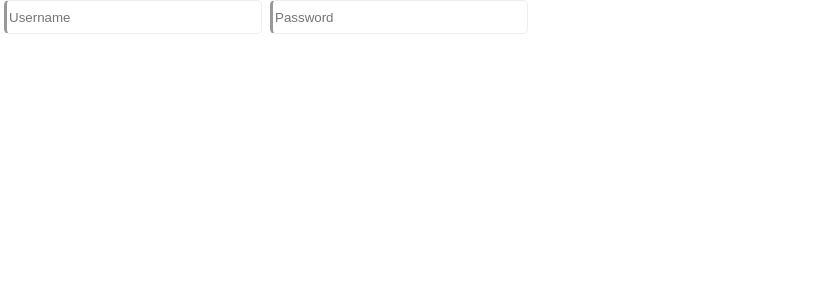
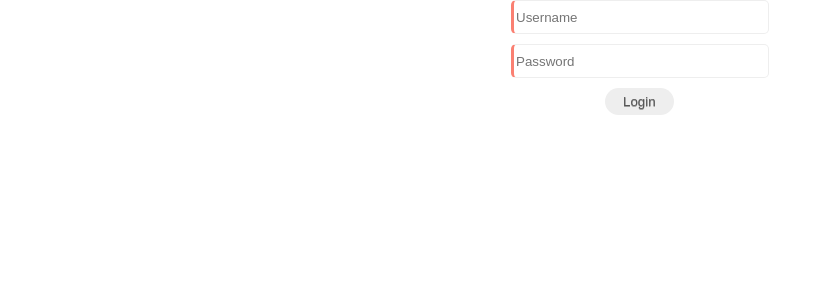
Before and after one commit to daniel08s/worst-parking, a React (Create React App) app in the folder client/: page /signin in a window 1280 px wide. Shown: the top 300 px of the page, without its empty margins (0-828 px from the left). Built offline with nearby package versions, Linux system fonts and the light colour scheme.

Commit message:
Change layout in Signin & Register. Changes in styles. Add Error component

```diff
--- a/client/package.json
+++ b/client/package.json
@@ -3,13 +3,13 @@
   "version": "0.1.0",
   "private": true,
   "dependencies": {
-    "apollo-boost": "^0.1.21",
+    "apollo-boost": "^0.1.22",
     "formik": "^1.3.2",
     "graphql": "^14.0.2",
     "jwt-decode": "^2.2.0",
-    "react": "^16.6.3",
+    "react": "^16.7.0-alpha.2",
     "react-apollo": "^2.3.1",
-    "react-dom": "^16.6.3",
+    "react-dom": "^16.7.0-alpha.2",
     "react-router-dom": "^4.3.1",
     "react-scripts": "2.1.1",
     "styled-components": "^4.1.1"
--- a/client/src/components/Auth/Register.js
+++ b/client/src/components/Auth/Register.js
@@ -1,69 +1,71 @@
-import React from 'react';
-import { Formik } from 'formik';
+import React, { useState } from 'react';
+import { Mutation } from 'react-apollo';
 
 import { RegisterForm, Input, Button } from '../Styles';
 import { REGISTER_USER } from '../../queries';
-
-const initialValues = {
-  username: "",
-  email: "",
-  password: "",
-  passwordConfirmation: ""
-};
+import Error from '../Error';
 
 export default () => {
+  const [username, setUsername] = useState('');
+  const [email, setEmail] = useState('');
+  const [password, setPassword] = useState('');
+  const [passwordConf, setPasswordConf] = useState('');
+
+  const handleSubmit = event => {
+    event.preventDefault();
+  };
+
+  const validate = () => {
+    const required = username && email && password && password === passwordConf;
+    const emailValid = email.match(/^([\w.%+-]+)@([\w-]+\.)+([\w]{1,})$/i);
+    return required && emailValid;
+  };
+
   return (
-    <Formik
-      initialValues={initialValues}
-      /* validate={{}}
-      onSubmit={} */
+    <Mutation
+      mutation={REGISTER_USER}
+      variables={{ username, email, password }}
     >
-      {props => {
-        const {
-          isSubmitting,
-          errors,
-          handleChange,
-          handleSubmit,
-        } = props;
-
-        return (
+      {({ loading, data, error }) => (
           <RegisterForm>
             <Input
               name="username"
               placeholder="Username"
               type="text"
-              onChange={handleChange}
+              onChange={e => setUsername(e.target.value)}
               required
             />
             <Input
               name="email"
               placeholder="Email address"
               type="email"
-              onChange={handleChange}
+              onChange={e => setEmail(e.target.value)}
+              required
             />
             <Input
               type="password"
               name="password"
               placeholder="Password"
-              onChange={handleChange}
+              onChange={e => setPassword(e.target.value)}
               required
             />
             <Input
               type="password"
               name="passwordConfirmation"
               placeholder="Confirm password"
-              onChange={handleChange}
+              onChange={e => setPasswordConf(e.target.value)}
               required
             />
           <Button
             type="submit"
-            disabled={true}
+            disabled={loading || !validate()}
+            onSubmit={handleSubmit}
           >
-            Submit
+            Register
           </Button>
-          </RegisterForm>
-        );
-      }}
-    </Formik>
+          {error &&  <Error error={error} />}
+        </RegisterForm>
+      )}
+    </Mutation>
   );
 };
--- a/client/src/components/Auth/Signin.js
+++ b/client/src/components/Auth/Signin.js
@@ -1,45 +1,53 @@
-import React from 'react';
-import { Formik } from 'formik';
+import React, { useState } from 'react';
+import { Mutation } from 'react-apollo';
 
-import { SigninForm, Input } from '../Styles';
+import { SigninForm, Input, Button } from '../Styles';
+import { SIGNIN_USER } from '../../queries';
+import Error from '../Error';
 
-const initialValues = {
-  username: "",
-  password: "",
+export default () => {
+  const [username, setUsername] = useState('');
+  const [password, setPassword] = useState('');
+
+  const handleSubmit = event => {
+    event.preventDefault();
   };
 
-export default () => {
-  return (
-    <Formik
-      initialValues={initialValues}
-      /* validate={{}}
-      onSubmit={} */
-    >
-      {props => {
-        const {
-          isSubmitting,
-          errors,
-          handleChange,
-          handleSubmit,
-        } = props;
+  const validate = () => username && password ? true : false;
 
   return (
-          <SigninForm>
+    <Mutation
+      mutation={SIGNIN_USER}
+      variables={{ username, password }}
+    >
+      {({ loading, data, error }) => (
+        <SigninForm onSubmit={handleSubmit}>
           <Input
             name="username"
             placeholder="Username"
             type="text"
-              onChange={handleChange}
+            onChange={e => setUsername(e.target.value)}
+            value={username}
+            required
           />
           <Input
             type="password"
             name="password"
             placeholder="Password"
-              onChange={handleChange}
+            onChange={e => setPassword(e.target.value)}
+            value={password}
+            required
           />
+          <Button
+            type="submit"
+            disabled={loading || !validate()}
+            onSubmit={handleSubmit}
+          >
+            Login
+          </Button>
+          {error &&  <Error error={error} />}
         </SigninForm>
-        );
-      }}
-    </Formik>
+      )}
+    </Mutation>
   );
 };
--- /dev/null
+++ b/client/src/components/Error.js
@@ -0,0 +1,5 @@
+import React from 'react';
+
+const Error = ({ error }) => <p><span role="img" aria-label="Red Cross Mark">❌</span> {error.message}</p>;
+
+export default Error;
--- a/client/src/components/Styles/index.js
+++ b/client/src/components/Styles/index.js
@@ -1,11 +1,18 @@
-import styled, { css } from 'styled-components';
+import styled from 'styled-components';
 
 export const SigninForm = styled.form`
+  display: grid;
+  grid-template-columns: auto;
+  grid-template-rows: 1fr;
+  grid-gap: 10px;
+  justify-items: center;
+  justify-content: center;
 `;
 
 export const RegisterForm = styled.form`
   display: grid;
   grid-template-columns: auto;
+  grid-template-rows: 1fr;
   grid-gap: 10px;
   justify-items: center;
   justify-content: center;
@@ -20,6 +27,8 @@ export const Input = styled.input`
   border-left: 3px solid;
   border-radius: 5px;
   transition: border-color .5s ease-out;
+  align-self: center;
+  justify-self: center;
 
   :required {
     border-left-color: palegreen;
@@ -33,7 +42,7 @@ export const Input = styled.input`
     border-left-color: salmon;
   }
 
-  :required:focus:valid {
+  /* :required:focus:valid {
     background: url("/images/check.svg") no-repeat 95% 50%;
     background-size: 25px;
   }
@@ -41,7 +50,7 @@ export const Input = styled.input`
   :focus:invalid {
     background: url("/images/tnt.svg") no-repeat 95% 50%;
     background-size: 25px;
-  }
+  } */
 `;
 
 export const Button = styled.button`
@@ -60,10 +69,12 @@ export const Button = styled.button`
 
   :hover {
     border-color: rgba(30,200,30,1);
+    cursor: pointer;
   }
 
   :disabled:hover {
     border-color: rgba(200,50,50,1);
+    cursor: not-allowed;
   }
 
   @media all and (max-width:30em) {
--- a/client/src/index.css
+++ b/client/src/index.css
@@ -1,5 +1,7 @@
-body {
+body, html {
   margin: 0;
+  height: 100%;
+  width: 100%;
   padding: 0;
   font-family: -apple-system, BlinkMacSystemFont, "Segoe UI", "Roboto", "Oxygen",
     "Ubuntu", "Cantarell", "Fira Sans", "Droid Sans", "Helvetica Neue",
--- a/client/src/queries/index.js
+++ b/client/src/queries/index.js
@@ -7,6 +7,20 @@ export const GET_ALL_USERS = gql`
       username
       email
       joinDate
+    }
+  }
+`;
+
+export const SIGNIN_USER = gql`
+  mutation(
+    $username: String!
+    $password: String!
+  ) {
+    signinUser(
+      username: $username
+      password: $password
+    ) {
+      token
     }
   }
 `;
```
Also changed, not shown: 1 other file (tests, documents, lock files or other folders). Lines whose indentation alone changed are shown as unchanged.
